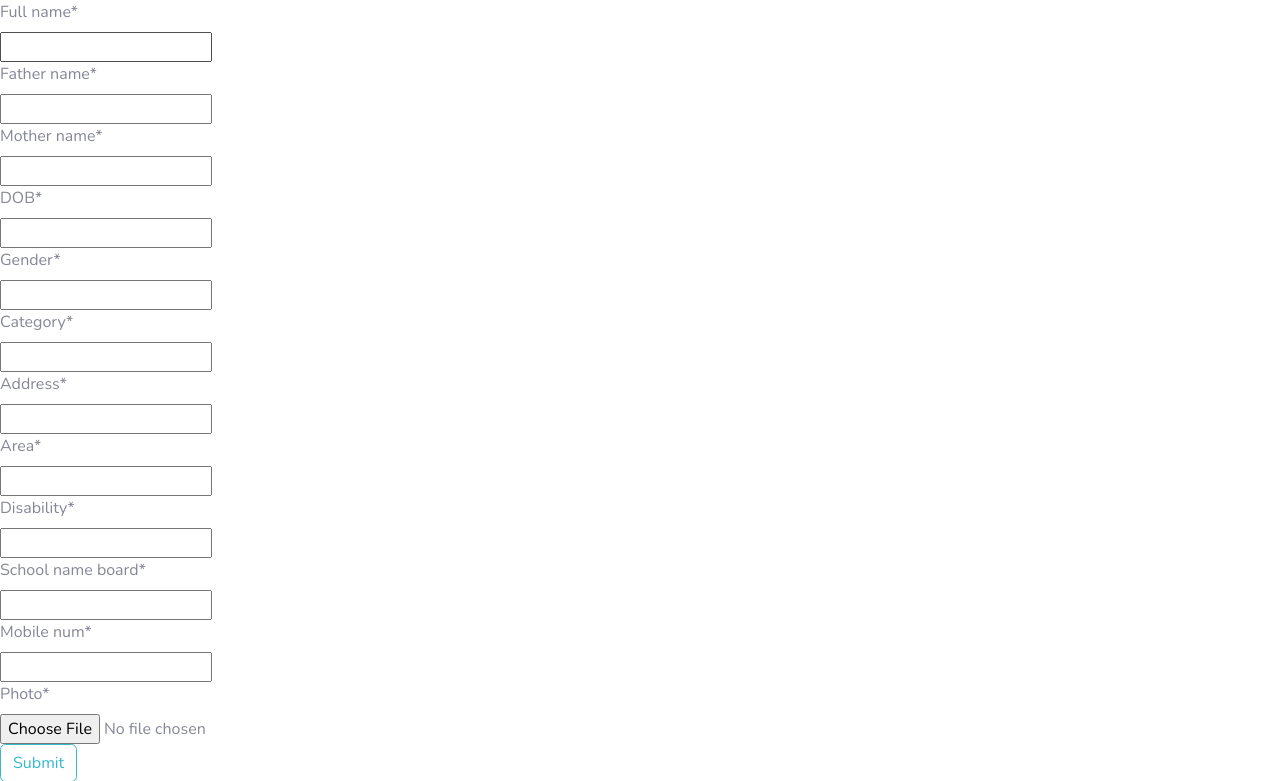
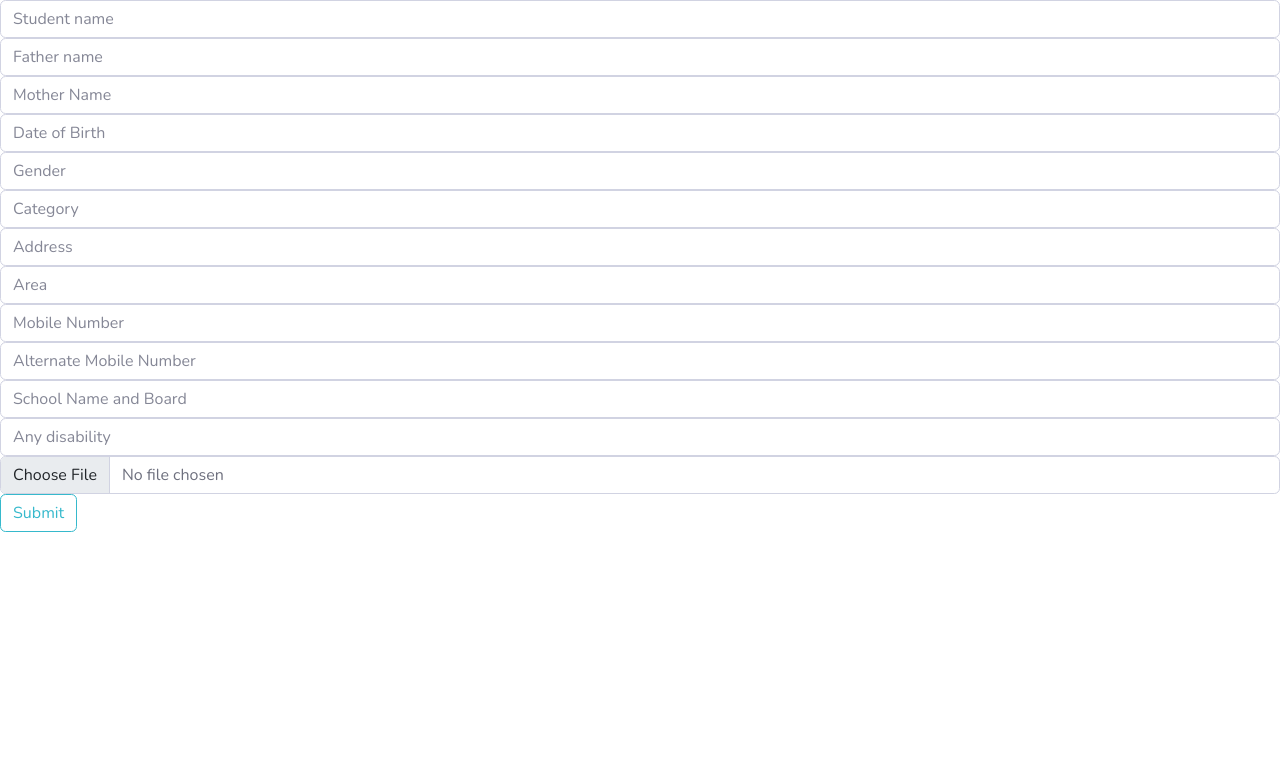
Before and after one commit to himani226/stream_selector, a Django app: page /profile/ in a window 1280 px wide. Shown: the top 781 px of the page. Run offline with Django 3.2, Linux system fonts and the light colour scheme; a user stored in the database is signed in; some libraries are stand-ins or nearby versions.

Commit message:
repository created

```diff
--- a/streamselect/forms.py
+++ b/streamselect/forms.py
@@ -12,7 +12,7 @@ class ProfileForm(forms.ModelForm):
     class Meta:
         model = userbasicinfo
         #fields = '__all__'
-        exclude = ['user_id']
+        exclude = ['uid']
 
 
 class SetPasswordForm(SetPasswordForm):
--- a/streamselect/models.py
+++ b/streamselect/models.py
@@ -3,7 +3,7 @@ from django.db import models
 
 
 class userbasicinfo(models.Model):
-    user_id = models.ForeignKey(User, on_delete=models.SET_NULL, null=True)
+    uid = models.ForeignKey(User, on_delete=models.SET_NULL, null=True)
     added_on = models.DateTimeField(auto_now=True)
     full_name = models.CharField(max_length=100)
     father_name = models.CharField(max_length=100)
@@ -16,4 +16,5 @@ class userbasicinfo(models.Model):
     disability=models.CharField(max_length=100)
     school_name_board = models.CharField(max_length=100)
     mobile_num = models.CharField(max_length=12)
+    alt_mobile_num = models.CharField(max_length=12)
     photo = models.ImageField(upload_to='User_image', null=True)
--- a/streamselect/templates/profile.html
+++ b/streamselect/templates/profile.html
@@ -2,8 +2,7 @@
 {% load crispy_forms_tags %}
 {% block content %}
 	<div class="content-section">
-        <form method="POST">
-            {% csrf_token %}
+        <form method="POST" enctype="multipart/form-data">
             {% for message in messages  %}
               <div class="alert alert-{{ message.tags }} alert-dismissible fade show" style="color:red" role="alert">
                     <strong>Message : </strong> {{ message }}
@@ -12,7 +11,30 @@
                     </button>
               </div>
             {% endfor %}
-            {{ form|crispy }}
+            {% csrf_token %}
+                <input type="text" class="form-control form-control-user" name="sname"
+                                            placeholder="Student name">
+            <input type="text" class="form-control form-control-user" name="fathername"
+                                            placeholder="Father name">
+            <input type="text" class="form-control form-control-user" name="mothername"
+                                            placeholder="Mother Name">
+            <input type="text" class="form-control form-control-user" name="dob"
+                                            placeholder="Date of Birth">
+            <input type="text" class="form-control form-control-user" name="gender"
+                                            placeholder="Gender">
+            <input type="text" class="form-control form-control-user" name="category"
+                                            placeholder="Category">
+            <input type="text" class="form-control form-control-user" name="address"
+                                            placeholder="Address">
+            <input type="text" class="form-control form-control-user" name="area"
+                                            placeholder="Area">
+            <input type="text" class="form-control form-control-user" name="number" placeholder="Mobile Number">
+            <input type="text" class="form-control form-control-user" name="anumber" placeholder="Alternate Mobile Number">
+            <input type="text" class="form-control form-control-user" name="school" placeholder="School Name and Board">
+            <input type="text" class="form-control form-control-user" name="disability" placeholder="Any disability">
+            <input type="file" class="form-control form-control-user" name="image" placeholder="Upload Photo">
+
+
             <button class="btn btn-outline-info" type="submit">Submit</button>
         </form>
   	</div>
--- a/streamselect/views.py
+++ b/streamselect/views.py
@@ -15,6 +15,7 @@ from django.utils.encoding import force_bytes, force_str
 from django.utils.http import urlsafe_base64_encode, urlsafe_base64_decode
 from django.db.models.query_utils import Q
 from .forms import ProfileForm, SetPasswordForm
+from .models import userbasicinfo
 
 
 @login_required()
@@ -79,14 +80,39 @@ def user_login(request):
 @login_required()
 def profile(request):
     if request.method == 'POST':
+        name = request.POST['sname']
+        fathername = request.POST['fathername']
+        mothername = request.POST['mothername']
+        dob = request.POST['dob']
+        gender = request.POST['gender']
+        category = request.POST['category']
+        address = request.POST['address']
+        area = request.POST['area']
+        disability = request.POST['disability']
+        school = request.POST['school']
+        mobile = request.POST['number']
+        altnumber = request.POST['anumber']
+        photo = request.FILES['image']
         user=request.user
-        form = ProfileForm(request.POST)
         if request.user.is_authenticated:
-            if form.is_valid():
-                form.user_id = user
-                form.save()
+            profilemodel = userbasicinfo()
+            profilemodel.full_name = name
+            profilemodel.father_name = fathername
+            profilemodel.mother_name = mothername
+            profilemodel.dob = dob
+            profilemodel.gender = gender
+            profilemodel.category = category
+            profilemodel.address = address
+            profilemodel.area = area
+            profilemodel.disability = disability
+            profilemodel.school = school
+            profilemodel.mobile_num = mobile
+            profilemodel.alt_mobile_num = altnumber
+            profilemodel.photo = photo
+            profilemodel.uid = user
+            profilemodel.save()
             messages.success(request, f'Your data has been added.')
-            return redirect('profile')
+            return redirect('home')
     else:
         form = ProfileForm()
     context = {'form': form}
```
Also changed, not shown: db.sqlite3, streamselect/migrations/0001_initial.py.
